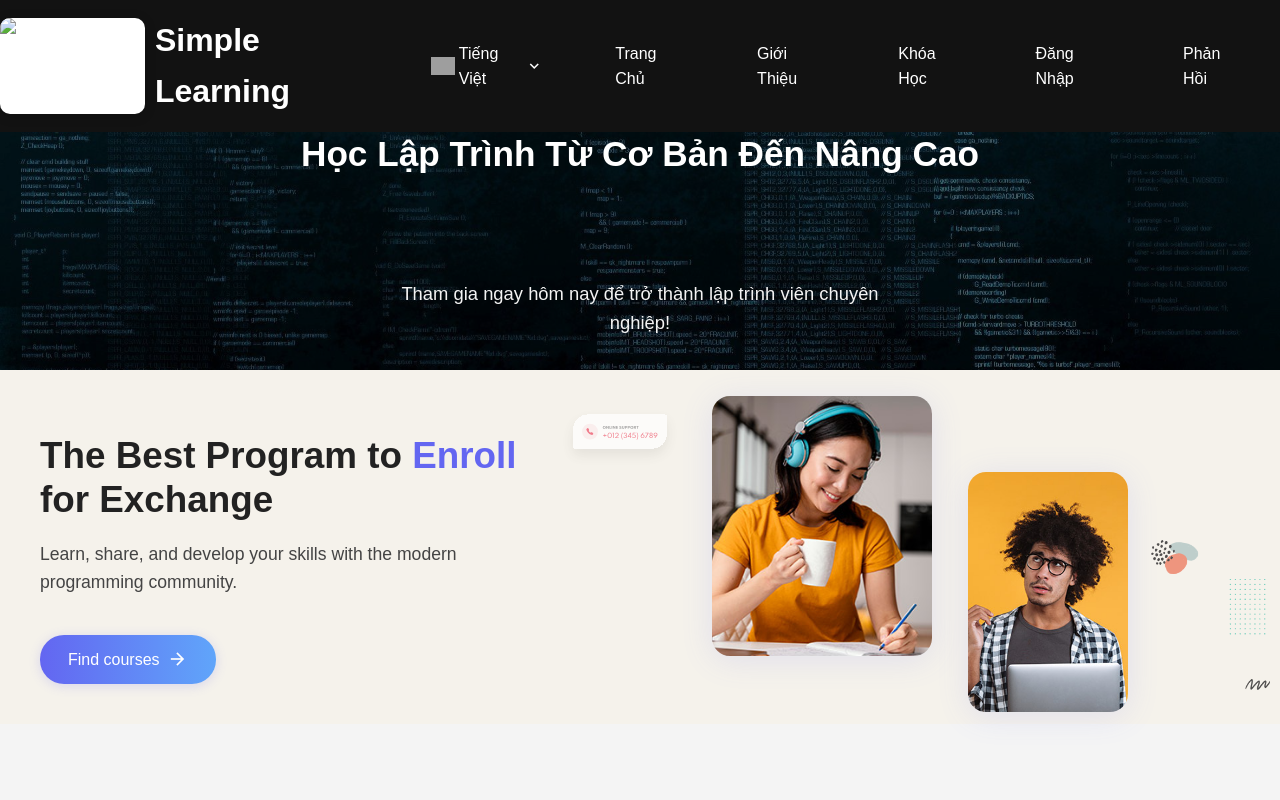
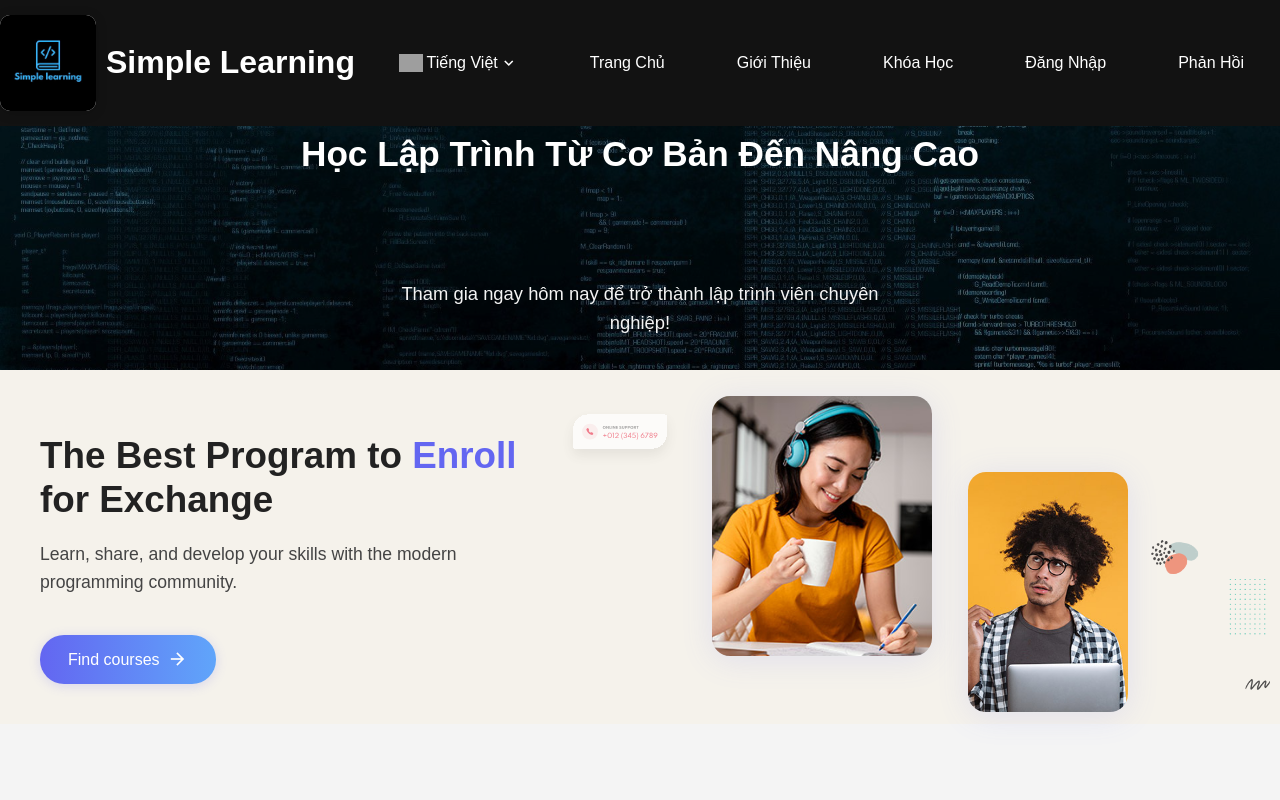
Before and after one commit to thanhbinh2304/BTL_TKWEB, a plain HTML site: page docs/index.html in a window 1280 px wide. Shown: the top 800 px of the page. Drawn offline with nearby package versions, Linux system fonts and the light colour scheme; grey boxes are pictures that could not be loaded.

Commit message:
fix path

```diff
--- a/docs/index.html
+++ b/docs/index.html
@@ -12,7 +12,7 @@
     <header>
         <div class="container">
             <div class="logo-title-group">
-                <img src="img//logo.jpg" alt="knowledge-sharing">
+                <img src="img/logo.jpg" alt="knowledge-sharing">
                 <h1>Simple Learning</h1>
             </div>
             <nav>
```
Also changed, not shown: docs/login.html (+1 -1 lines), docs/register.html (+1 -1 lines).
